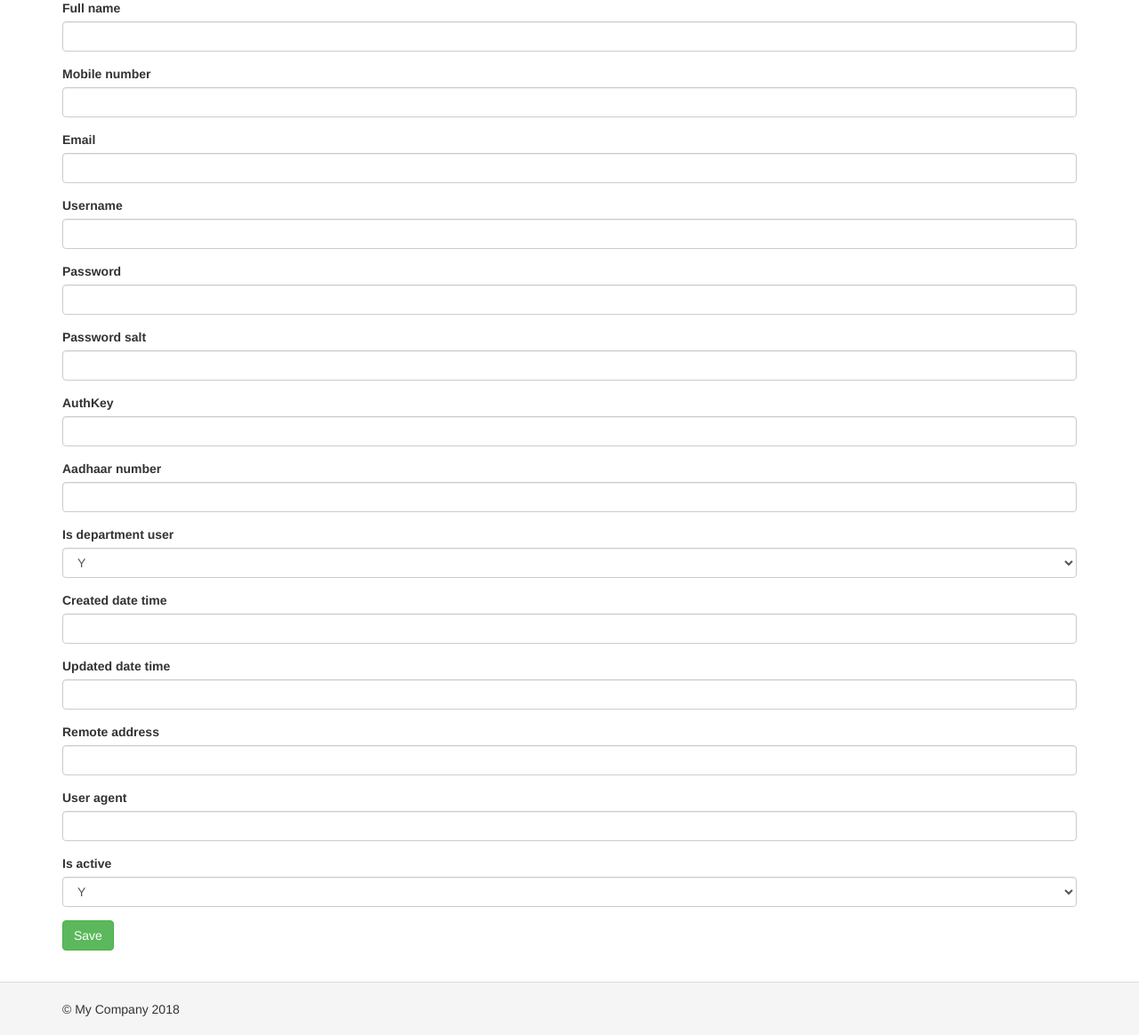
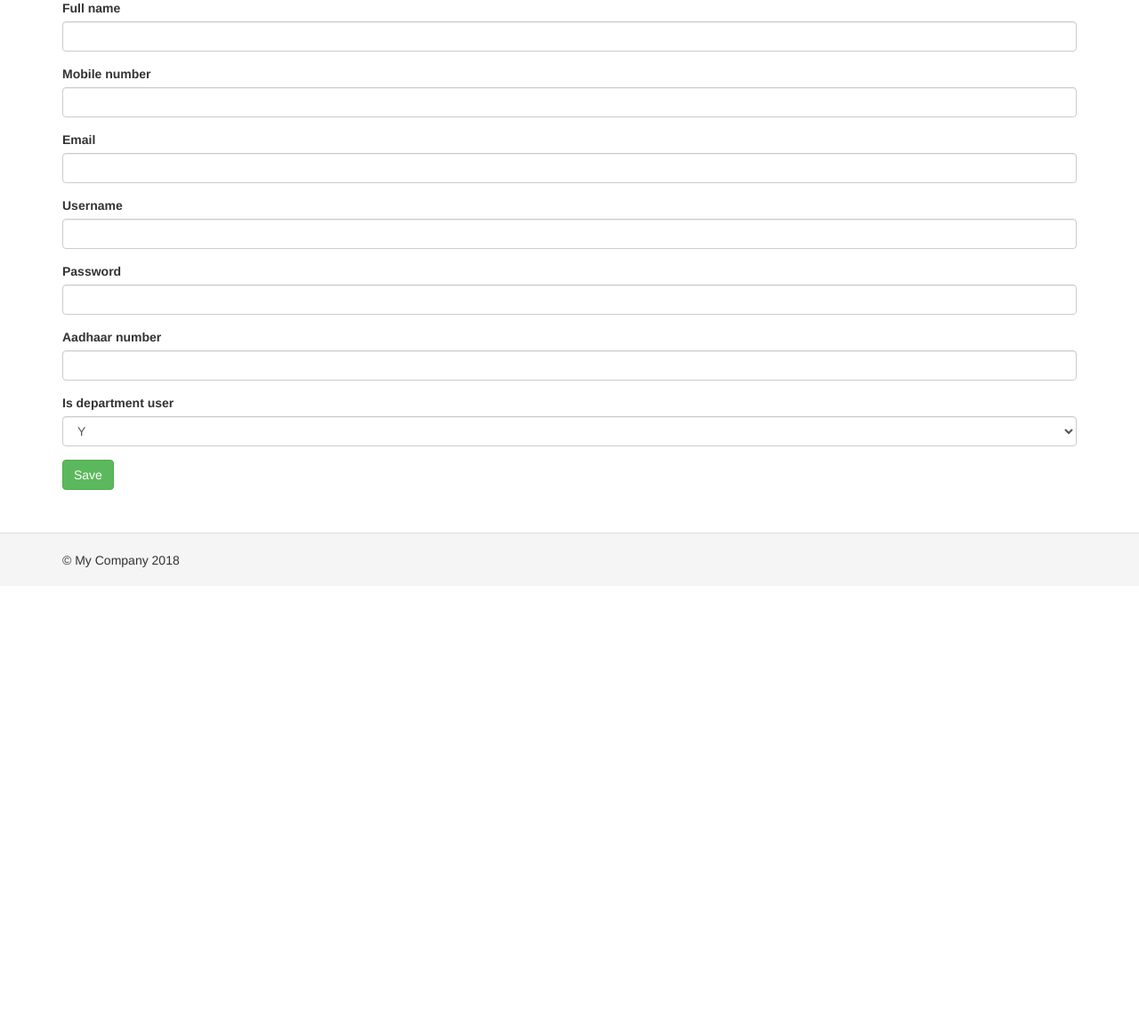
Before and after one commit to KushKD/yii2_sericulture, a Yii app: template views/users/create.php in a window 1280 px wide. Shown: the part 141-1305 px from the top of the page at 89% size. After the commit the page ends 779 px from the top, so only its background shows below. Run offline with PHP 8.4 and a stand-in for Yii, Linux system fonts and the light colour scheme; the template is opened without the code that fills it, so the values that code supplies are empty; form fields are guessed from the names that the template uses; some libraries are stand-ins or nearby versions.

Commit message:
Testing with Visual Studio Code

```diff
--- a/views/users/_form.php
+++ b/views/users/_form.php
@@ -22,23 +22,23 @@ use yii\widgets\ActiveForm;
 
     <?= $form->field($model, 'password')->passwordInput(['maxlength' => true]) ?>
 
-    <?= $form->field($model, 'password_salt')->textInput(['maxlength' => true]) ?>
+    <!-- <?= $form->field($model, 'password_salt')->textInput(['maxlength' => true]) ?>  -->
 
-    <?= $form->field($model, 'authKey')->textInput(['maxlength' => true]) ?>
+    <!-- <?= $form->field($model, 'authKey')->textInput(['maxlength' => true]) ?>    -->
 
     <?= $form->field($model, 'aadhaar_number')->textInput() ?>
 
     <?= $form->field($model, 'is_department_user')->dropDownList([ 'Y' => 'Y', 'N' => 'N', ], ['prompt' => '']) ?>
 
-    <?= $form->field($model, 'created_date_time')->textInput() ?>
+    <!-- <?= $form->field($model, 'created_date_time')->textInput() ?> -->
 
-    <?= $form->field($model, 'updated_date_time')->textInput() ?>
+    <!-- <?= $form->field($model, 'updated_date_time')->textInput() ?>  -->
 
-    <?= $form->field($model, 'remote_address')->textInput(['maxlength' => true]) ?>
+    <!-- <?= $form->field($model, 'remote_address')->textInput(['maxlength' => true]) ?> -->
 
-    <?= $form->field($model, 'user_agent')->textInput(['maxlength' => true]) ?>
+    <!-- <?= $form->field($model, 'user_agent')->textInput(['maxlength' => true]) ?> -->
 
-    <?= $form->field($model, 'is_active')->dropDownList([ 'Y' => 'Y', 'N' => 'N', ], ['prompt' => '']) ?>
+    <!-- <?= $form->field($model, 'is_active')->dropDownList([ 'Y' => 'Y', 'N' => 'N', ], ['prompt' => '']) ?> -->
 
     <div class="form-group">
         <?= Html::submitButton('Save', ['class' => 'btn btn-success']) ?>
```
